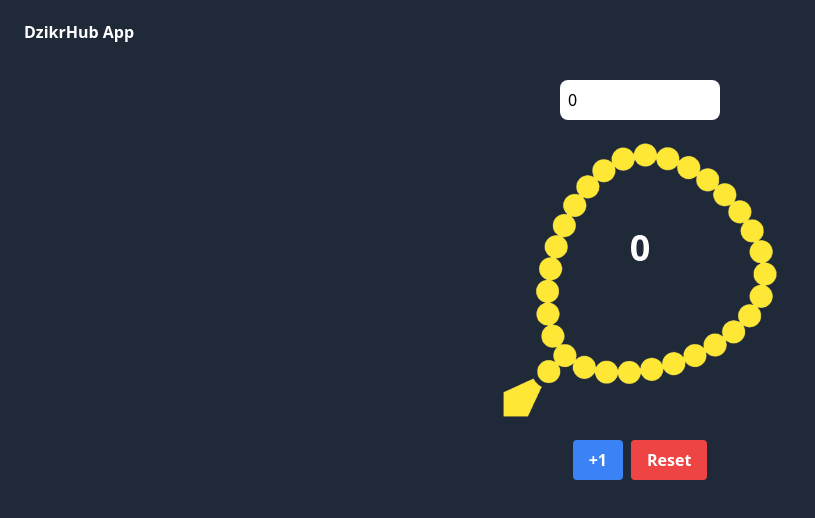
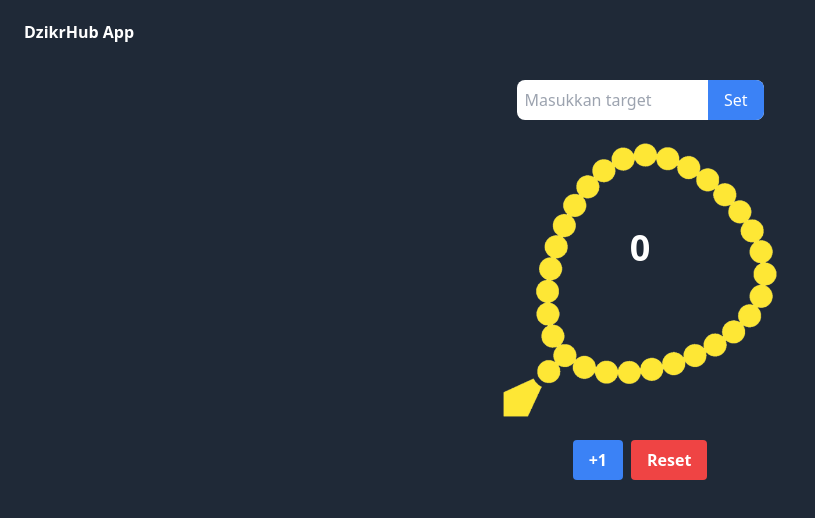
Before and after one commit to fahmi-azzuhri/dzikrhub, a React (Vite) app: page /dzikir in a window 1280 px wide. Shown: the top 518 px of the page, without its empty margins (0-815 px from the left). Built offline with nearby package versions, Linux system fonts and the light colour scheme.

Commit message:
refactor : change style input target

```diff
--- a/src/pages/Dzikir.jsx
+++ b/src/pages/Dzikir.jsx
@@ -3,8 +3,10 @@ import tasbih from "../assets/tasbih.png";
 
 export default function Dzikir() {
   const [count, setCount] = useState(0);
-  const [target, setTarget] = useState(0);
+  const [target, setTarget] = useState("");
   const [modalVisible, setModalVisible] = useState(false);
+  const [inputTarget, setInputTarget] = useState(""); // State untuk menyimpan nilai input pengguna
+
   const incrementCount = () => {
     const newCount = count + 1;
     setCount(newCount);
@@ -23,18 +25,35 @@ export default function Dzikir() {
     setModalVisible(false);
   };
 
+  const handleTargetChange = (event) => {
+    setInputTarget(event.target.value);
+  };
+
+  const setTargetFromInput = () => {
+    setTarget(inputTarget);
+  };
+
   return (
     <div className="bg-gray-800 h-screen p-4">
       <div className="container mx-auto">
         <div className="flex flex-col items-center relative">
           <div className="flex flex-col items-center">
-            <input
-              type="number"
-              value={target}
-              onChange={(e) => setTarget(e.target.value)}
-              placeholder="masukkan target"
-              className="z-10 w-40 h-10 bg-white rounded-lg p-2"
-            />
+            {/* Input field */}
+            <div className="relative">
+              <input
+                type="number"
+                value={inputTarget}
+                onChange={handleTargetChange}
+                className="z-10 w-100 h-10 bg-white rounded-lg p-2 text-left"
+                placeholder="Masukkan target"
+              />
+              <button
+                onClick={setTargetFromInput}
+                className="z-10 absolute top-0 right-0 h-full px-4 py-2 bg-blue-500 text-white rounded-r-lg"
+              >
+                Set
+              </button>
+            </div>
             <img src={tasbih} className="w-80 relative z-10" />
             <p className="text-white text-4xl font-bold absolute top-20 left-0 right-0 bottom-40 flex items-center justify-center">
               {count}
```
